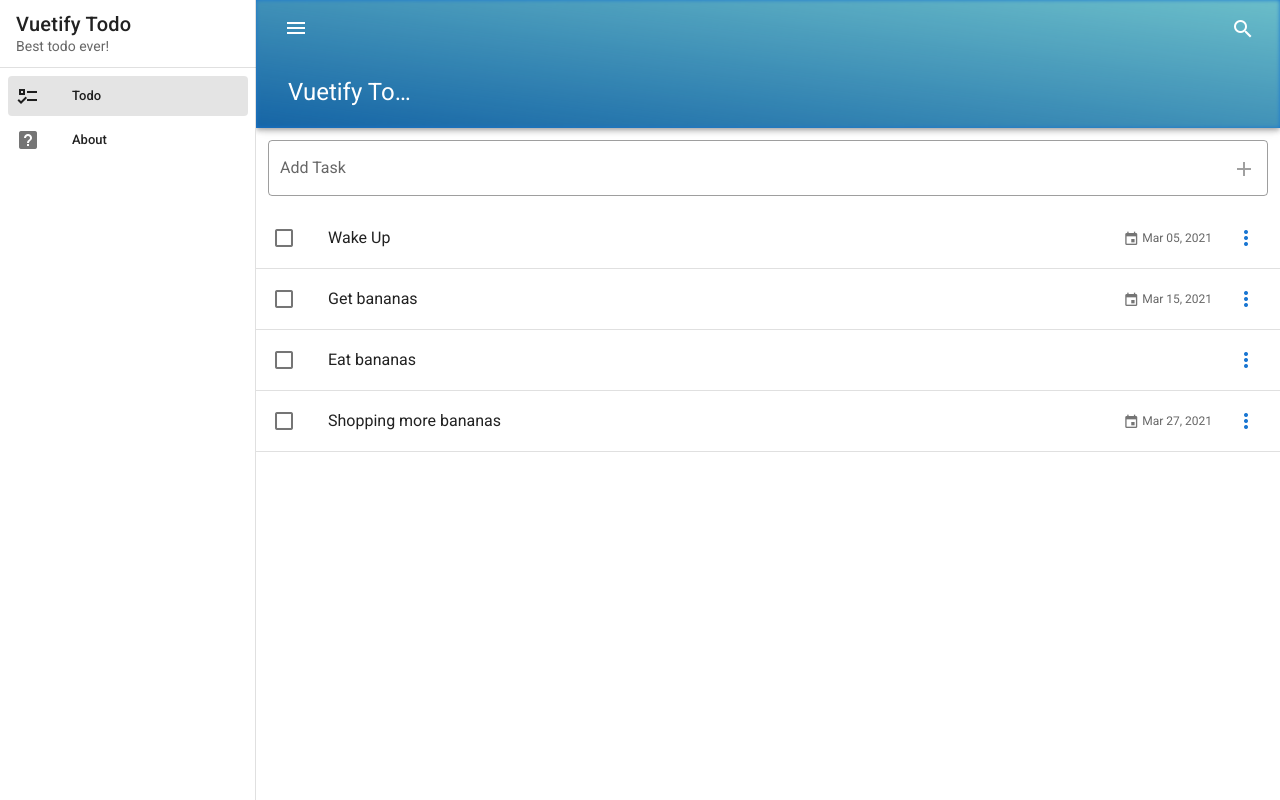
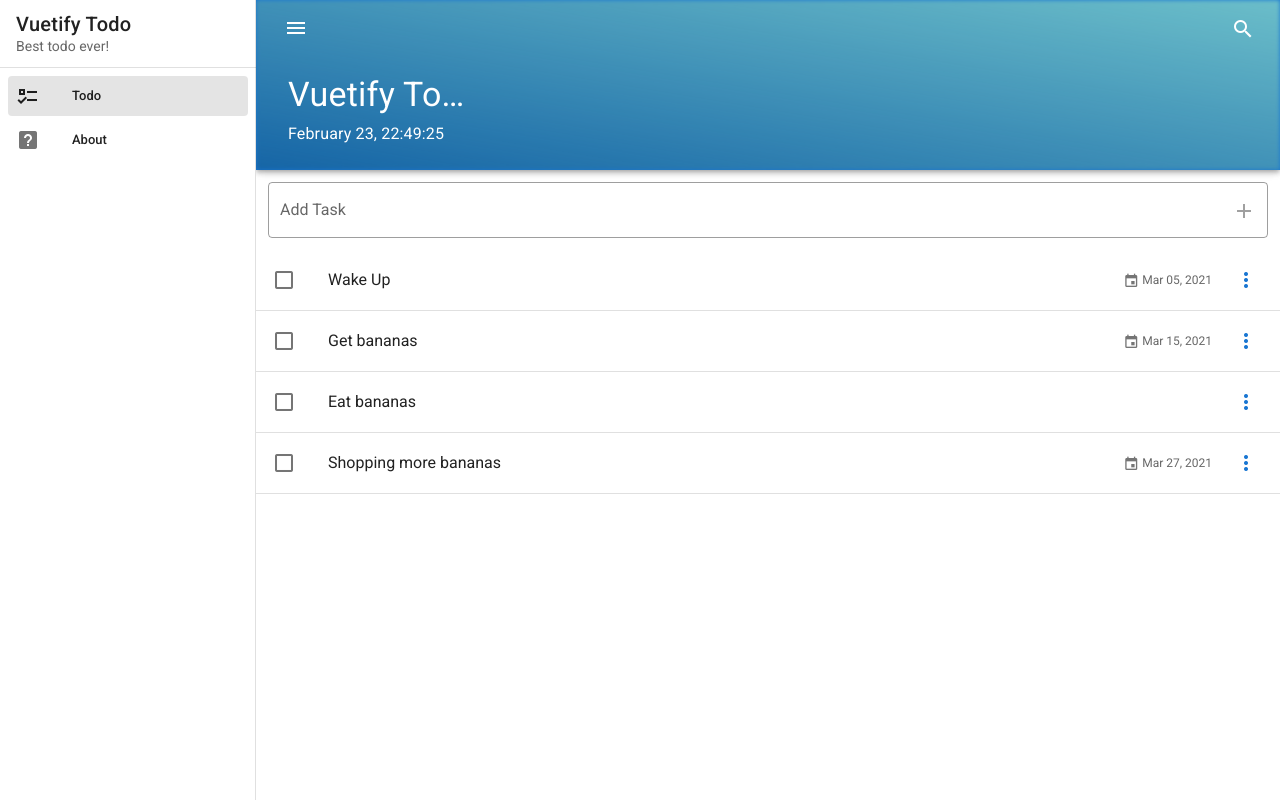
Before and after one commit to serosgb/vuetify-todo, a Vue app: page / in a window 1280 px wide. Built offline with nearby package versions, Linux system fonts and the light colour scheme.

Commit message:
Live Date & Time in the header

```diff
--- a/src/App.vue
+++ b/src/App.vue
@@ -32,7 +32,14 @@
             </v-list>
         </v-navigation-drawer>
 
-        <v-app-bar app color="primary" dark src="mountains.jpg" prominent>
+        <v-app-bar
+            app
+            color="primary"
+            dark
+            src="mountains.jpg"
+            prominent
+            height="170"
+        >
             <template v-slot:img="{ props }">
                 <v-img
                     v-bind="props"
@@ -42,12 +49,19 @@
 
             <v-container class="pq-12">
                 <v-row>
-                <v-app-bar-nav-icon @click="drawer = !drawer"></v-app-bar-nav-icon>
+                    <v-app-bar-nav-icon
+                        @click="drawer = !drawer"
+                    ></v-app-bar-nav-icon>
                     <v-spacer></v-spacer>
                     <search />
                 </v-row>
                 <v-row>
-                <v-app-bar-title class="ml-4">Vuetify Todo</v-app-bar-title>
+                    <v-app-bar-title class="text-h4 ml-4">
+                        Vuetify Todo
+                    </v-app-bar-title>
+                </v-row>
+                <v-row>
+                    <live-date-time />
                 </v-row>
             </v-container>
         </v-app-bar>
@@ -62,12 +76,14 @@
 <script>
 import Snackbar from '@/components/Shared/Snackbar';
 import Search from '@/components/Tools/Search';
+import LiveDateTime from '@/components/Tools/LiveDateTime';
 
 export default {
     name: 'App',
     components: {
         Snackbar,
         Search,
+        LiveDateTime
     },
     data: () => ({
         drawer: null,
--- /dev/null
+++ b/src/components/Tools/LiveDateTime.vue
@@ -0,0 +1,29 @@
+<template>
+    <div class="text-subtitle-1 ml-4">
+        {{date}}
+    </div>
+</template>
+
+<script>
+import { format } from 'date-fns';
+
+export default {
+    name: 'LiveDateTime',
+    data() {
+        return {
+            date: ''
+        }
+    },
+    methods: {
+        getDate() {
+            this.date = format(new Date(), 'MMMM d, HH:mm:ss');
+            setTimeout(this.getDate, 1000)
+        }
+    },
+    mounted() {
+        this.getDate()
+    }
+};
+</script>
+
+<style lang="scss" scoped></style>
```
Lines whose indentation alone changed are shown as unchanged.
